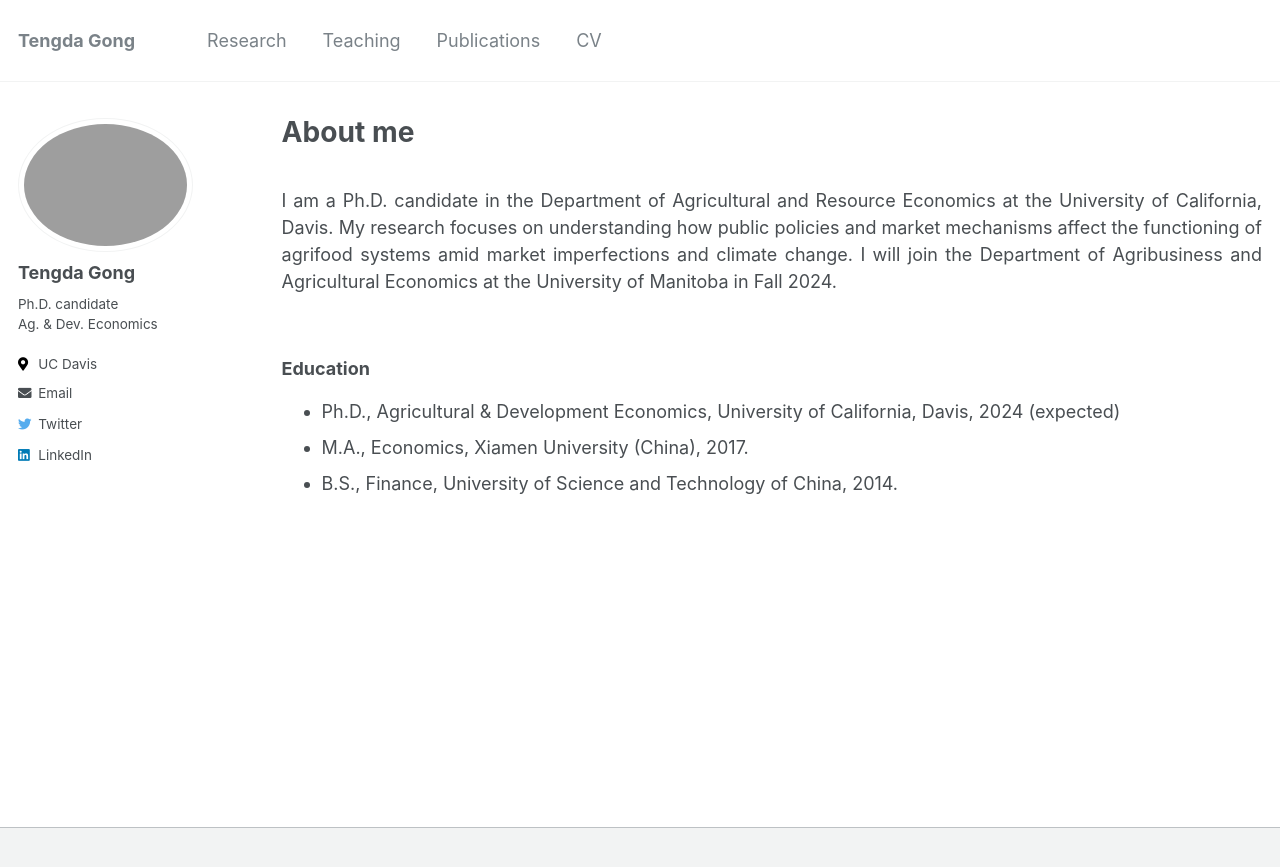
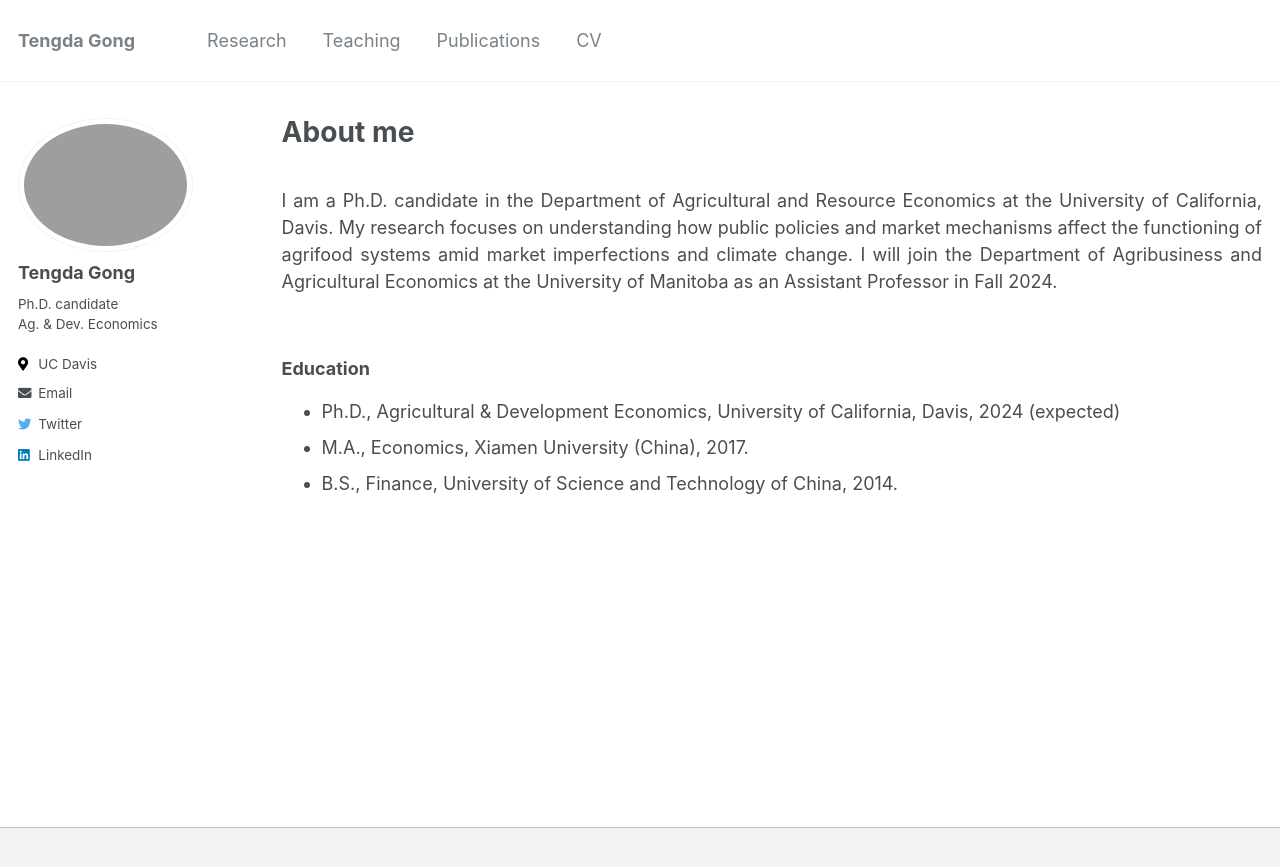
Before and after one commit to tendakung/tendakung.github.io, a Jekyll site: the page built from _pages/about.md, in a window 1280 px wide. Shown: the top 867 px of the page. Built offline with Jekyll 4.4.1, drawn with Linux system fonts in a browser that asks for light colours.

Commit message:
Update about.md

```diff
--- a/_pages/about.md
+++ b/_pages/about.md
@@ -8,7 +8,7 @@ redirect_from:
 ---
 
 <br>
-I am a Ph.D. candidate in the Department of Agricultural and Resource Economics at the University of California, Davis. My research focuses on understanding how public policies and market mechanisms affect the functioning of agrifood systems amid market imperfections and climate change. I will join the Department of Agribusiness and Agricultural Economics at the University of Manitoba in Fall 2024.
+I am a Ph.D. candidate in the Department of Agricultural and Resource Economics at the University of California, Davis. My research focuses on understanding how public policies and market mechanisms affect the functioning of agrifood systems amid market imperfections and climate change. I will join the Department of Agribusiness and Agricultural Economics at the University of Manitoba as an Assistant Professor in Fall 2024.
 <br>
 <br>
 ### Education
```
